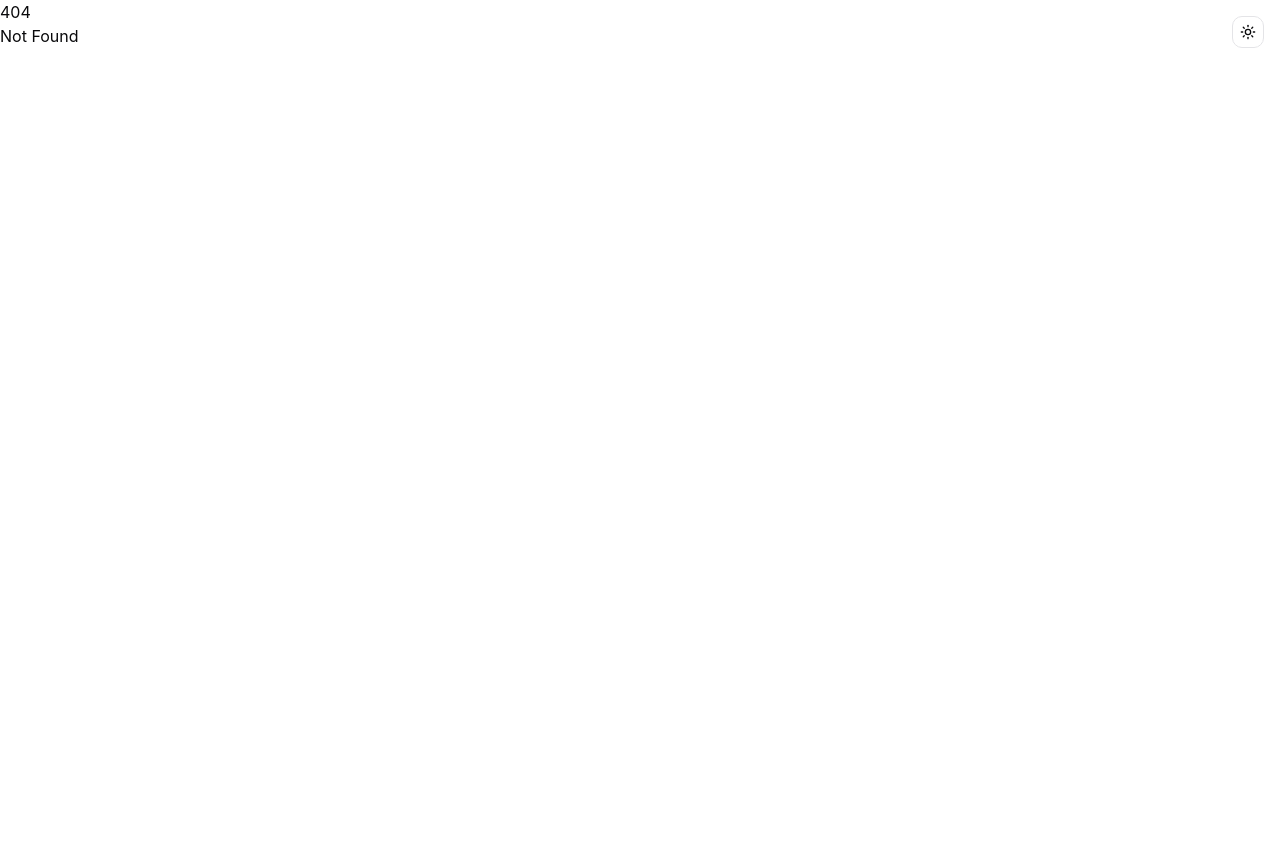
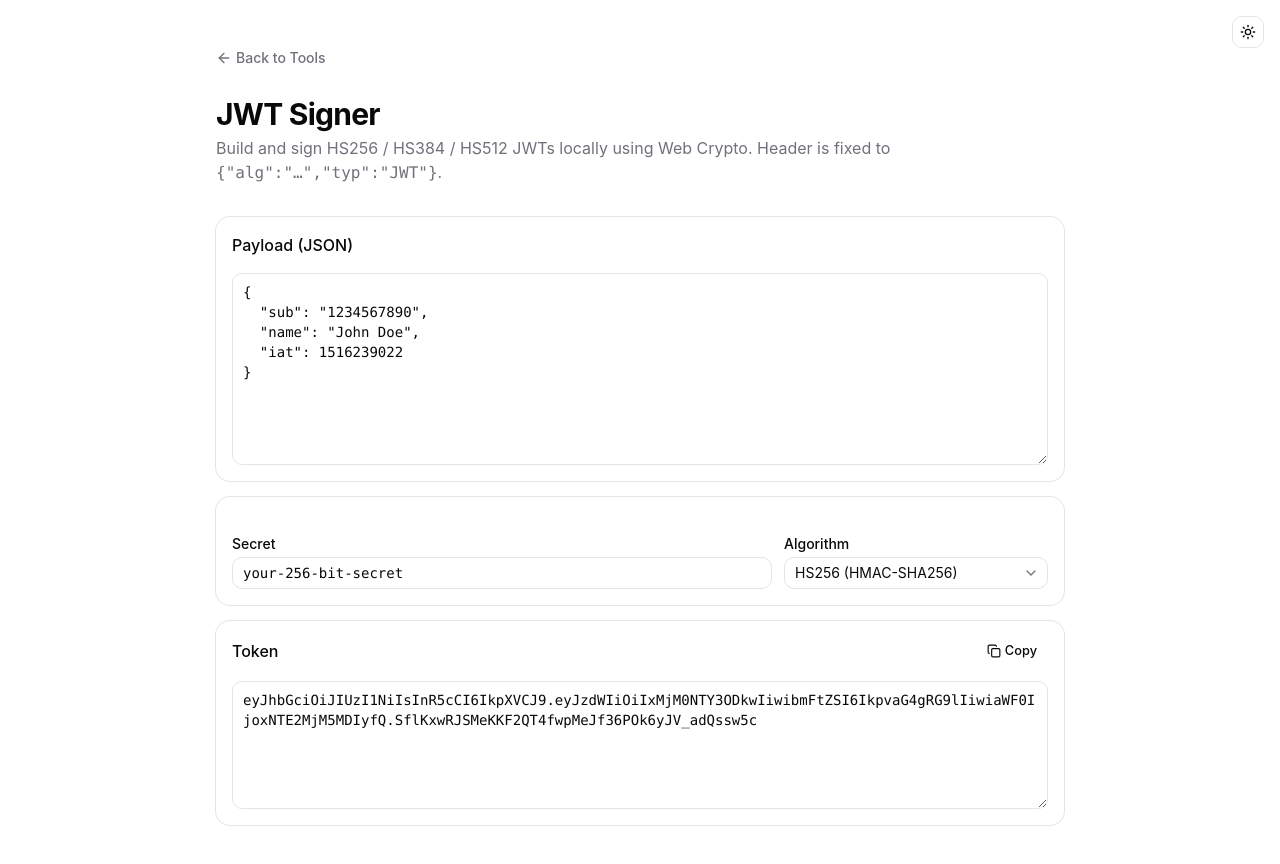
Before and after one commit to orykr/tool.ory.kr, a SvelteKit app in the folder frontend/: page /jwt-sign in a window 1280 px wide. Before the commit this address had no page. Shown: the top 864 px of the page. Before the commit the page ends 800 px from the top, so only its background shows below. Built offline with nearby package versions, Linux system fonts and the light colour scheme.

Commit message:
feat(jwt-sign): add HMAC JWT signer using Web Crypto

```diff
--- a/frontend/src/routes/+page.svelte
+++ b/frontend/src/routes/+page.svelte
@@ -836,6 +836,11 @@
 			href: "/hex-dump",
 			title: "Hex Dump",
 			description: "View text or files as a side-by-side hex / ASCII dump."
+		},
+		{
+			href: "/jwt-sign",
+			title: "JWT Signer",
+			description: "Build and sign HS256 / 384 / 512 JWTs locally."
 		}
 	];
 </script>
--- /dev/null
+++ b/frontend/src/routes/jwt-sign/+page.svelte
@@ -0,0 +1,156 @@
+<script lang="ts">
+	import * as Card from "$lib/components/ui/card/index.js";
+	import * as Select from "$lib/components/ui/select/index.js";
+	import { Button } from "$lib/components/ui/button/index.js";
+	import { Input } from "$lib/components/ui/input/index.js";
+	import { Label } from "$lib/components/ui/label/index.js";
+	import { Textarea } from "$lib/components/ui/textarea/index.js";
+	import ArrowLeft from "@lucide/svelte/icons/arrow-left";
+	import Copy from "@lucide/svelte/icons/copy";
+	import Check from "@lucide/svelte/icons/check";
+
+	let payload = $state(`{
+  "sub": "1234567890",
+  "name": "John Doe",
+  "iat": 1516239022
+}`);
+	let secret = $state("your-256-bit-secret");
+	let algorithm = $state<"HS256" | "HS384" | "HS512">("HS256");
+
+	const algLabels: Record<string, string> = {
+		HS256: "HS256 (HMAC-SHA256)",
+		HS384: "HS384 (HMAC-SHA384)",
+		HS512: "HS512 (HMAC-SHA512)"
+	};
+
+	function bytesToBase64Url(bytes: Uint8Array): string {
+		let binary = "";
+		for (let i = 0; i < bytes.length; i++) binary += String.fromCharCode(bytes[i]);
+		return btoa(binary).replace(/\+/g, "-").replace(/\//g, "_").replace(/=+$/, "");
+	}
+
+	function utf8Base64Url(text: string): string {
+		const bytes = new TextEncoder().encode(text);
+		return bytesToBase64Url(bytes);
+	}
+
+	let token = $state("");
+	let errorMsg = $state<string | null>(null);
+	let signSeq = 0;
+
+	async function sign(p: string, s: string, alg: "HS256" | "HS384" | "HS512", seq: number) {
+		try {
+			const parsed = JSON.parse(p);
+			if (typeof parsed !== "object" || parsed === null || Array.isArray(parsed)) {
+				throw new Error("Payload must be a JSON object.");
+			}
+			const header = { alg, typ: "JWT" };
+			const headerSeg = utf8Base64Url(JSON.stringify(header));
+			const payloadSeg = utf8Base64Url(JSON.stringify(parsed));
+			const data = new TextEncoder().encode(`${headerSeg}.${payloadSeg}`);
+			const keyBytes = new TextEncoder().encode(s);
+			const hashName = alg === "HS256" ? "SHA-256" : alg === "HS384" ? "SHA-384" : "SHA-512";
+			const key = await crypto.subtle.importKey(
+				"raw",
+				keyBytes,
+				{ name: "HMAC", hash: hashName },
+				false,
+				["sign"]
+			);
+			const sigBuf = await crypto.subtle.sign("HMAC", key, data);
+			const sigSeg = bytesToBase64Url(new Uint8Array(sigBuf));
+			if (seq !== signSeq) return;
+			token = `${headerSeg}.${payloadSeg}.${sigSeg}`;
+			errorMsg = null;
+		} catch (e) {
+			if (seq !== signSeq) return;
+			token = "";
+			errorMsg = (e as Error).message;
+		}
+	}
+
+	$effect(() => {
+		const p = payload;
+		const s = secret;
+		const alg = algorithm;
+		signSeq++;
+		const mySeq = signSeq;
+		if (!p.trim()) {
+			token = "";
+			errorMsg = null;
+			return;
+		}
+		sign(p, s, alg, mySeq);
+	});
+
+	let copied = $state(false);
+	async function copy() {
+		if (!token) return;
+		await navigator.clipboard.writeText(token);
+		copied = true;
+		setTimeout(() => (copied = false), 1500);
+	}
+</script>
+
+<main class="container mx-auto max-w-4xl px-6 py-12">
+	<nav class="mb-6">
+		<a href="/" class="text-muted-foreground hover:text-foreground inline-flex items-center gap-1 text-sm font-medium transition-colors">
+			<ArrowLeft class="h-4 w-4" />
+			Back to Tools
+		</a>
+	</nav>
+
+	<header class="mb-8">
+		<h1 class="text-3xl font-bold tracking-tight">JWT Signer</h1>
+		<p class="text-muted-foreground mt-1">
+			Build and sign HS256 / HS384 / HS512 JWTs locally using Web Crypto. Header is fixed to <code>{`{"alg":"…","typ":"JWT"}`}</code>.
+		</p>
+	</header>
+
+	<Card.Root class="mb-4">
+		<Card.Header><Card.Title class="text-base">Payload (JSON)</Card.Title></Card.Header>
+		<Card.Content>
+			<Textarea bind:value={payload} class="min-h-48 font-mono text-sm" />
+		</Card.Content>
+	</Card.Root>
+
+	<Card.Root class="mb-4">
+		<Card.Content class="grid gap-3 pt-6 sm:grid-cols-3">
+			<div class="space-y-1.5 sm:col-span-2">
+				<Label for="sec">Secret</Label>
+				<Input id="sec" bind:value={secret} class="font-mono" />
+			</div>
+			<div class="space-y-1.5">
+				<Label for="alg">Algorithm</Label>
+				<Select.Root type="single" bind:value={algorithm as never}>
+					<Select.Trigger id="alg" class="w-full">{algLabels[algorithm]}</Select.Trigger>
+					<Select.Content>
+						<Select.Item value="HS256">HS256</Select.Item>
+						<Select.Item value="HS384">HS384</Select.Item>
+						<Select.Item value="HS512">HS512</Select.Item>
+					</Select.Content>
+				</Select.Root>
+			</div>
+		</Card.Content>
+	</Card.Root>
+
+	<Card.Root>
+		<Card.Header class="flex flex-row items-center justify-between">
+			<Card.Title class="text-base">Token</Card.Title>
+			<Button variant="ghost" size="sm" onclick={copy} disabled={!token}>
+				{#if copied}<Check />Copied{:else}<Copy />Copy{/if}
+			</Button>
+		</Card.Header>
+		<Card.Content>
+			{#if errorMsg}
+				<div class="text-destructive border-destructive/50 bg-destructive/10 rounded-md border p-3 text-sm">
+					{errorMsg}
+				</div>
+			{:else if token}
+				<Textarea value={token} readonly class="min-h-32 font-mono text-xs" />
+			{:else}
+				<p class="text-muted-foreground text-sm">Enter a JSON payload and a secret to sign.</p>
+			{/if}
+		</Card.Content>
+	</Card.Root>
+</main>
```
